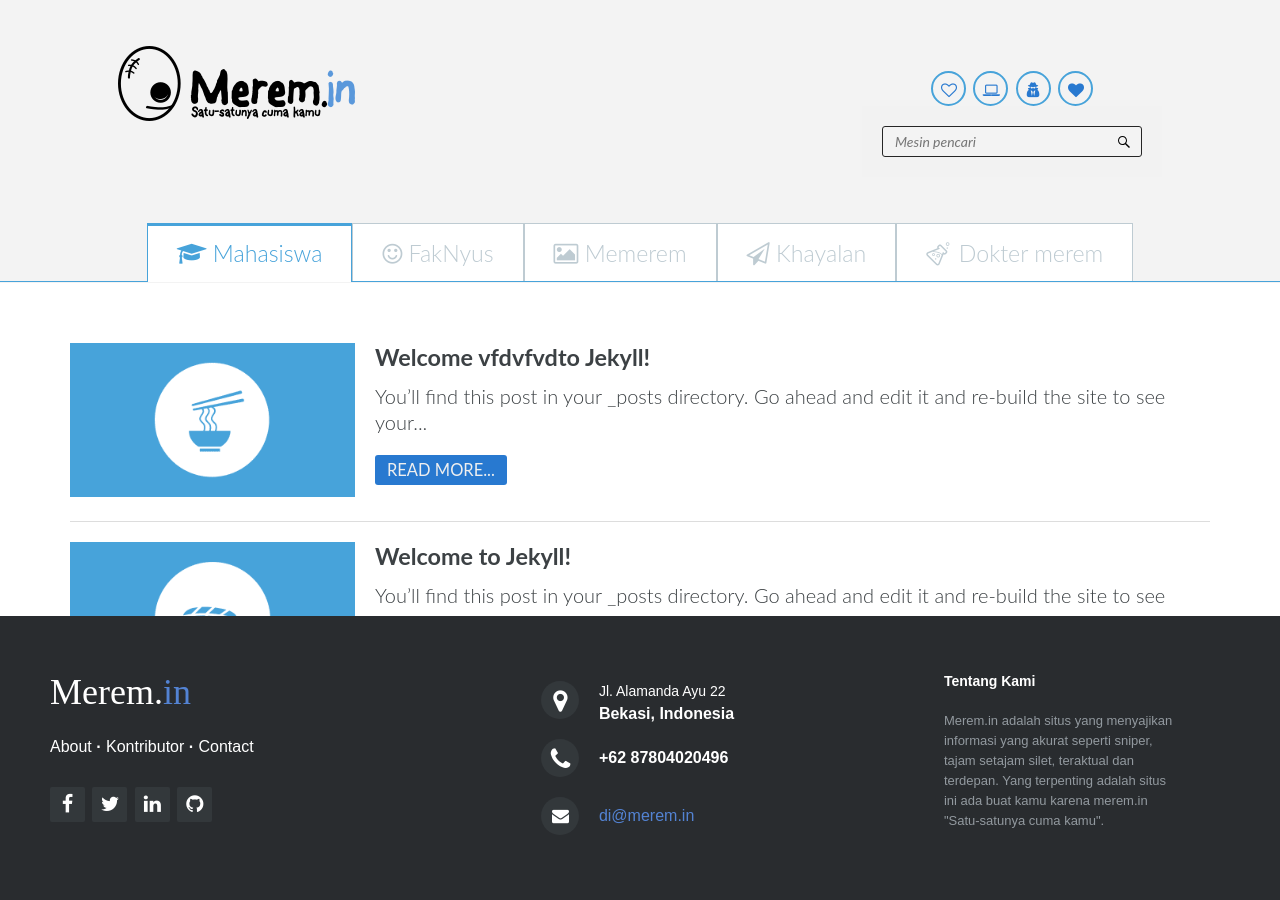
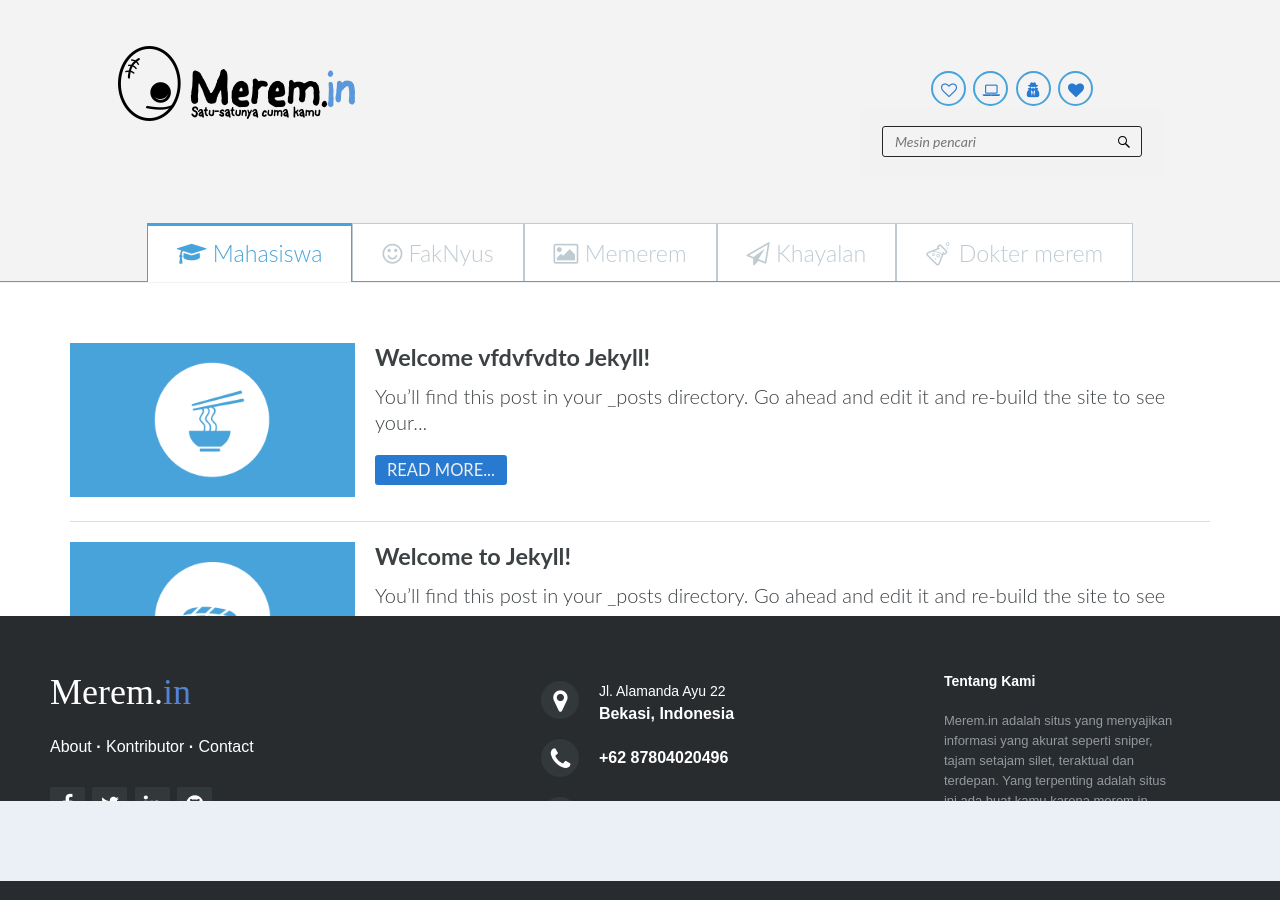
Before and after one commit to merem/merem.github.io, a Jekyll site: the page built from index.html, in a window 1280 px wide. Built offline with Jekyll 4.4.1, drawn with Linux system fonts in a browser that asks for light colours.

Commit message:
something wrong?

```diff
--- a/css/demo.css
+++ b/css/demo.css
@@ -701,3 +701,38 @@ ol ol {
   border-radius: 2em;
   transition: all .3s ease-out;
 }
+
+/* Hell yeah */
+
+
+.pre-footer {
+  position: relative;
+  z-index: 100;
+  padding: 40px;
+  background: #EBF0F6; }
+  .pre-footer h4 {
+    color: #363b43;
+    font-family: "AvenirNextLTPro-Medium", "Helvetica Neue", Helvetica, Arial, sans-serif; }
+  .pre-footer .row {
+    margin: 0 auto;
+    max-width: 1170px; }
+  .pre-footer p {
+    color: #999;
+    color: #737e90;
+    font-size: 14px;
+    font-family: "AvenirNextLTPro-Regular", "Helvetica Neue", Helvetica, Arial, sans-serif;
+    line-height: 28px; }
+  .pre-footer a:hover {
+    color: #4E8EF7;
+    text-decoration: none; }
+  .pre-footer span {
+    padding-left: 5px; }
+  .pre-footer .col-a {
+    padding-bottom: 15px; }
+  @media (min-width: 768px) {
+    .pre-footer .col-a {
+      padding-right: 60px;
+      padding-bottom: 0;
+      border-right: 1px solid #ddd; }
+    .pre-footer .col-b {
+      padding-left: 70px; } }
```
